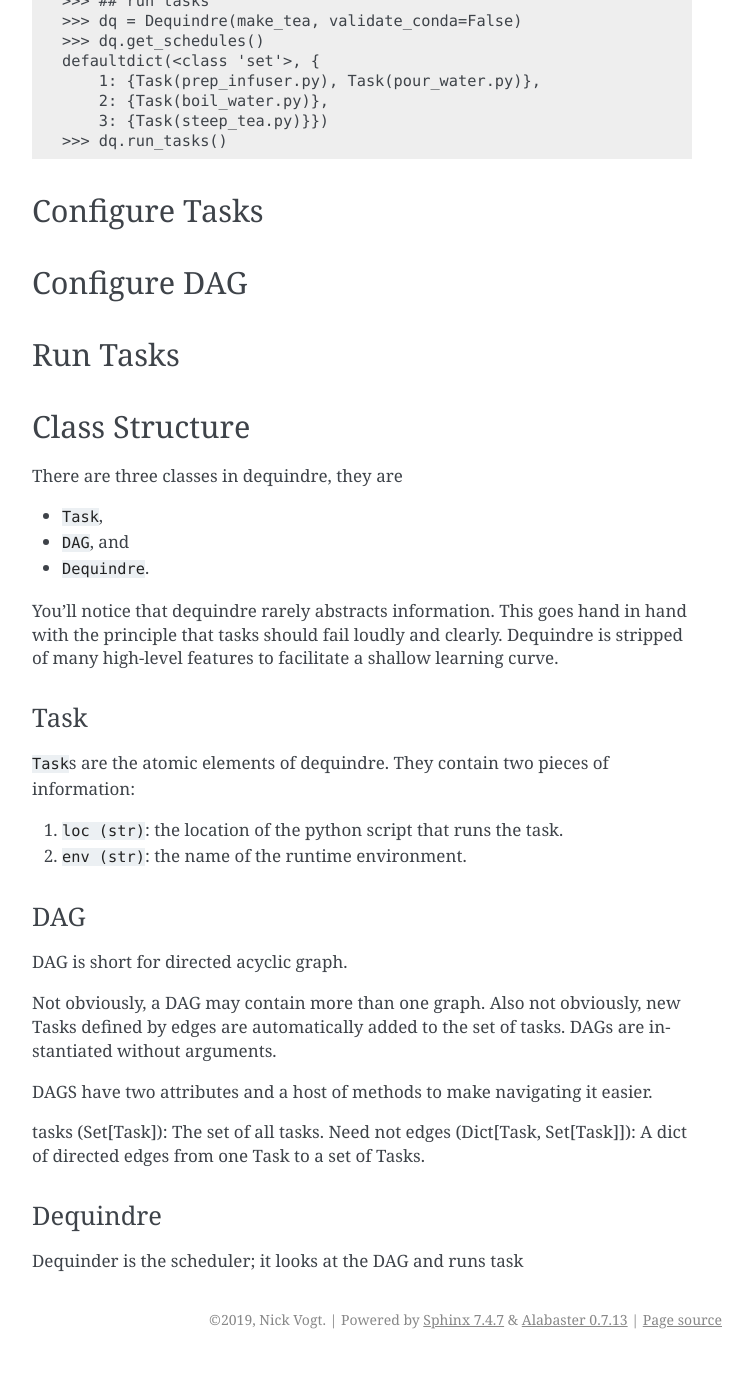
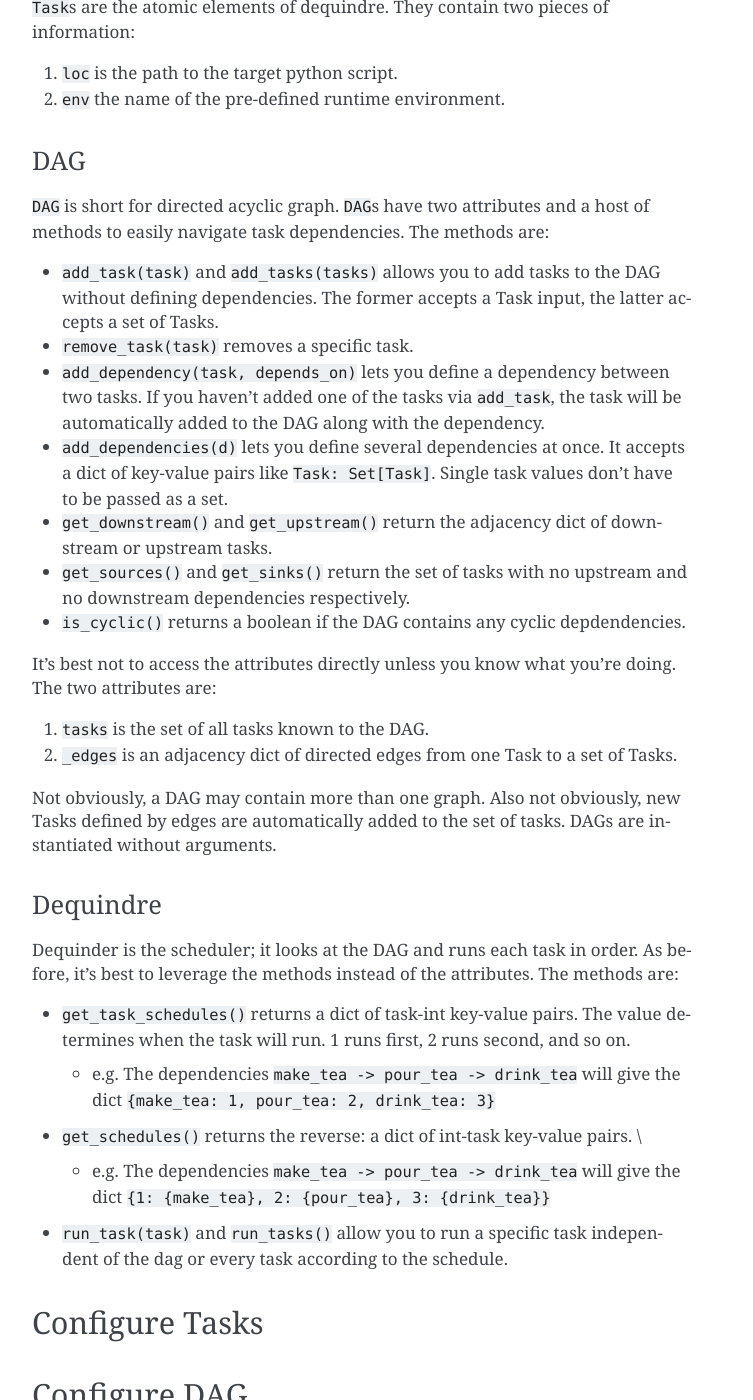
Before and after one commit to vogt4nick/dequindre, a Sphinx documentation site: the page built from docs/source/user/cookbook.md, in a window 1280 px wide and 1400 px high, scrolled down 468 px. Shown: the whole window, without its empty margins (388-1141 px from the left). Built offline with Sphinx 7.4.7, drawn with Linux system fonts in a browser that asks for light colours; before the commit the page ends 1827 px from its top, so only the background shows below that; some of the changed text lies outside the part shown.

Commit message:
update cookbook

````diff
--- a/docs/source/user/cookbook.md
+++ b/docs/source/user/cookbook.md
@@ -1,40 +1,5 @@
 
 # Cookbook
-
-## Quick Start
-
-
-```quick-start
->>> from dequindre import Task, DAG, Dequindre
->>>
->>> ## define tasks and environments
->>> pour_water = Task('pour_water.py)
->>> boil_water = Task('boil_water.py')
->>> prep_infuser = Task('prep_infuser.py)
->>> steep_tea = Task('steep_tea.py')
->>>
->>> ## define runtime dependencies
->>> make_tea = DAG(dependencies={
-...    boil_water: {pour_water},
-...    steep_tea: {boil_water, prep_infuser}
-... })
->>>
->>> ## run tasks
->>> dq = Dequindre(make_tea, validate_conda=False)
->>> dq.get_schedules()
-defaultdict(<class 'set'>, {
-    1: {Task(prep_infuser.py), Task(pour_water.py)},
-    2: {Task(boil_water.py)},
-    3: {Task(steep_tea.py)}})
->>> dq.run_tasks()
-```
-
-## Configure Tasks
-
-## Configure DAG
-
-## Run Tasks
-
 
 ## Class Structure
 
@@ -50,20 +15,40 @@ You'll notice that dequindre rarely abstracts information. This goes hand in han
 
 `Task`s are the atomic elements of dequindre. They contain two pieces of information:
 
-1. `loc (str)`: the location of the python script that runs the task.
-1. `env (str)`: the name of the runtime environment.
+1. `loc` is the path to the target python script.
+1. `env` the name of the pre-defined runtime environment.
 
 ### DAG
 
-DAG is short for directed acyclic graph.
+`DAG` is short for directed acyclic graph. `DAG`s have two attributes and a host of methods to easily navigate task dependencies. The methods are:
+
+- `add_task(task)` and `add_tasks(tasks)` allows you to add tasks to the DAG without defining dependencies. The former accepts a Task input, the latter accepts a set of Tasks.
+- `remove_task(task)` removes a specific task.
+- `add_dependency(task, depends_on)` lets you define a dependency between two tasks. If you haven't added one of the tasks via `add_task`, the task will be automatically added to the DAG along with the dependency.
+- `add_dependencies(d)` lets you define several dependencies at once. It accepts a dict of key-value pairs like `Task: Set[Task]`. Single task values don't have to be passed as a set.
+- `get_downstream()` and `get_upstream()` return the adjacency dict of downstream or upstream tasks.
+- `get_sources()` and `get_sinks()` return the set of tasks with no upstream and no downstream dependencies respectively.
+- `is_cyclic()` returns a boolean if the DAG contains any cyclic depdendencies.
+
+It's best not to access the attributes directly unless you know what you're doing. The two attributes are:
+
+1. `tasks` is the set of all tasks known to the DAG.
+2. `_edges` is an adjacency dict of directed edges from one Task to a set of Tasks.
 
 Not obviously, a DAG may contain more than one graph. Also not obviously, new Tasks defined by edges are automatically added to the set of tasks. DAGs are instantiated without arguments.
 
-DAGS have two attributes and a host of methods to make navigating it easier.
-
-tasks (Set[Task]): The set of all tasks. Need not
-edges (Dict[Task, Set[Task]]): A dict of directed edges from one Task to a set of Tasks.
-
 ### Dequindre
 
-Dequinder is the scheduler; it looks at the DAG and runs task
+Dequinder is the scheduler; it looks at the DAG and runs each task in order. As before, it's best to leverage the methods instead of the attributes. The methods are:
+
+- `get_task_schedules()` returns a dict of task-int key-value pairs. The value determines when the task will run. 1 runs first, 2 runs second, and so on.
+  - e.g. The dependencies `make_tea -> pour_tea -> drink_tea` will give the dict `{make_tea: 1, pour_tea: 2, drink_tea: 3}`
+- `get_schedules()` returns the reverse: a dict of int-task key-value pairs. \
+  - e.g. The dependencies `make_tea -> pour_tea -> drink_tea` will give the dict `{1: {make_tea}, 2: {pour_tea}, 3: {drink_tea}}`
+- `run_task(task)` and `run_tasks()` allow you to run a specific task independent of the dag or every task according to the schedule.
+
+## Configure Tasks
+
+## Configure DAG
+
+## Run Tasks
````
